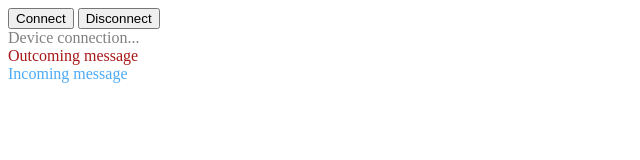
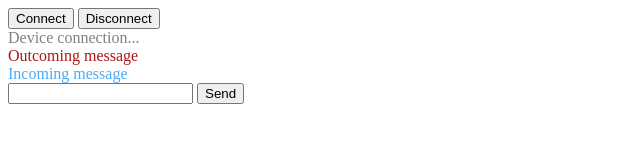
Before and after one commit to crowNiceToMeetYou/testApp, a plain HTML site: page index.html in a window 1280 px wide. Shown: the whole page, without its empty margins (0-640 px from the left). Drawn offline with Linux system fonts and the light colour scheme.

Commit message:
Update index.html

```diff
--- a/index.html
+++ b/index.html
@@ -18,7 +18,10 @@
     <div class="in">Incoming message</div>
 </div>
 
-
+<form id="send-form">
+    <input id="input" type="text">
+    <button type="submit">Send</button>
+</form>
 
 <script src="main.js"></script>
 <script src="companion.js" data-service-worker="connect.js"></script>
```
